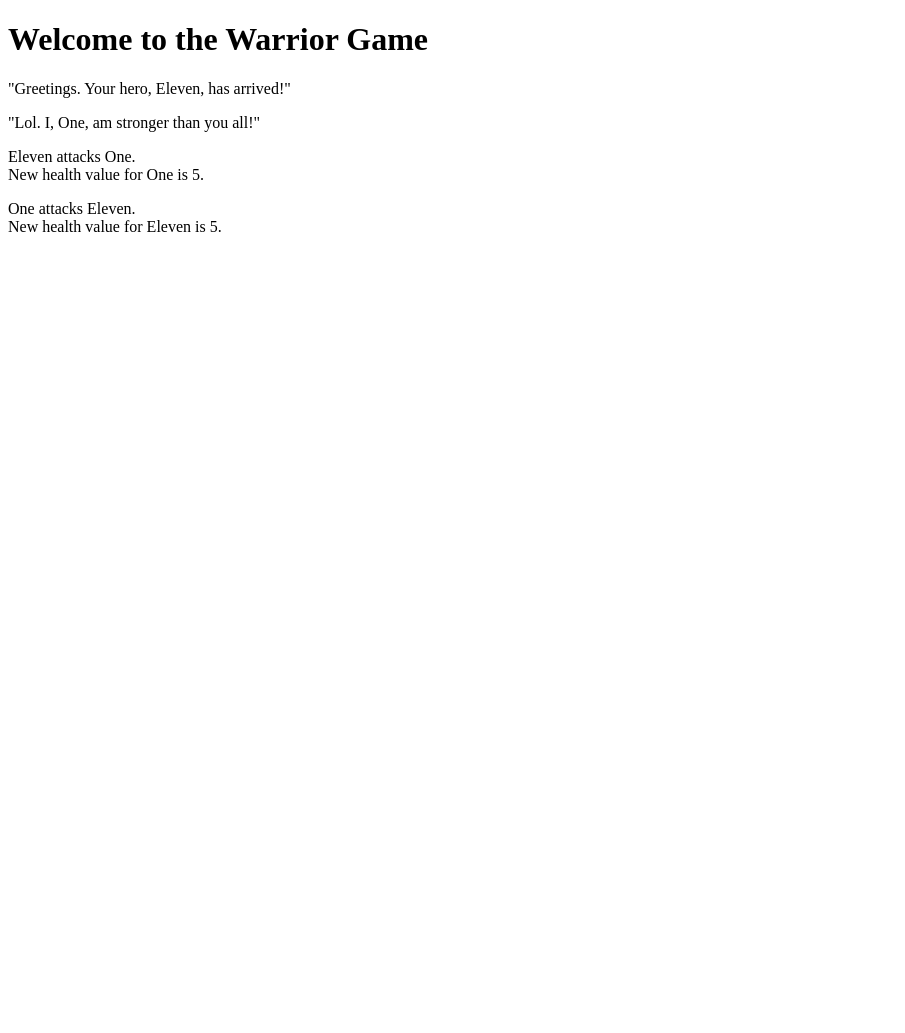
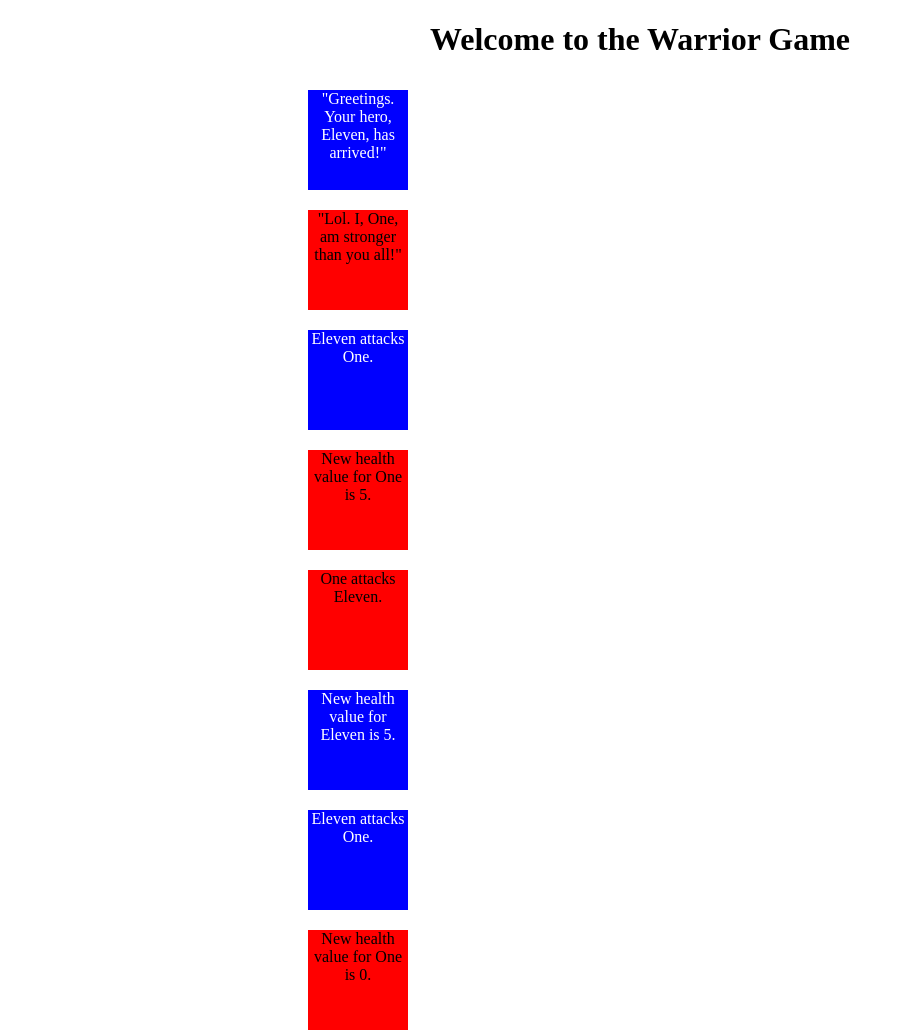
Before and after one commit to deanm627/more_class_practice, a plain HTML site: page index.html in a window 1280 px wide. Shown: the top 1033 px of the page, without its empty margins (0-905 px from the left). Before the commit the page ends 800 px from the top, so only its background shows below. Drawn offline with Linux system fonts and the light colour scheme.

Commit message:
Updates with all objectives met before user input

```diff
--- a/index.html
+++ b/index.html
@@ -4,10 +4,11 @@
     <meta charset="UTF-8">
     <meta name="viewport" content="width=device-width, initial-scale=1.0">
     <title>Warrior Class</title>
+    <link rel="stylesheet" href="styles.css" />
 </head>
 <body>
+    <div id="title"></div>
     <main>
-        <div id="title"></div>
         <div id="results"></div>
     </main>
 <script src="index.js"></script>
--- a/index.js
+++ b/index.js
@@ -3,11 +3,15 @@
 const results = document.getElementById('results');
 const title = document.getElementById('title');
 
-function appendDOM(text) {
-    const p = document.createElement('p');
-    p.innerText = text;
-    results.appendChild(p);
+function appendDOM(text, className) {
+    const message = document.createElement('div');
+    message.classList.add(className);
+    message.classList.add('message');
+    message.innerText = text;
+    results.appendChild(message);
 };
+
+let trackState = {hero: null, villain: null};
 
 class Warrior {
     constructor(characterName, details, health = 10, power = 5) {
@@ -26,29 +30,66 @@ class Warrior {
         appendDOM(`"Hello, my name is ${this.characterName}"`);
     }
 
-    attack(attacker) {
+    attackedBy(attacker) {
         this.health = this.health - attacker.power;
-        appendDOM(`${attacker.characterName} attacks ${this.characterName}.\nNew health value for ${this.characterName} is ${this.health}.`);
+        appendDOM(`${attacker.characterName} attacks ${this.characterName}.`, attacker.warriorType);
+        appendDOM(`New health value for ${this.characterName} is ${this.health}.`, this.warriorType);
+    }
+
+    alive() {
+        return this.health > 0;
     }
 };
 
 class Hero extends Warrior {
+    constructor(characterName, details, health, power, warriorType) {
+        super(characterName, details, health, power);
+        this.warriorType = warriorType;
+    }
     announce() {
-        appendDOM(`"Greetings. Your hero, ${this.characterName}, has arrived!"`);
+        appendDOM(`"Greetings. Your hero, ${this.characterName}, has arrived!"`, this.warriorType);
     }
 };
 
-class Villian extends Warrior {
+class Villain extends Warrior {
+    constructor(characterName, details, health, power, warriorType) {
+        super(characterName, details, health, power);
+        this.warriorType = warriorType;
+    }
     taunt() {
-        appendDOM(`"Lol. I, ${this.characterName}, am stronger than you all!"`);
+        appendDOM(`"Lol. I, ${this.characterName}, am stronger than you all!"`, this.warriorType);
     }
 };
 
-const eleven = new Hero('Eleven');
-const one = new Villian('One');
+class Zombie extends Villain {
+    alive() {
+        return true;
+    }
+}
+
+const eleven = new Hero('Eleven', null, 10, 5, 'hero');
+const one = new Villain('One', null, 10, 5, 'villain');
+const zombie = new Zombie('Zombie', null, 10, 5, 'zombie');
 
 Warrior.welcomeMessage();
 eleven.announce();
 one.taunt();
-one.attack(eleven);
-eleven.attack(one);
+one.attackedBy(eleven);
+eleven.attackedBy(one);
+console.log(eleven.alive());
+console.log(one.alive());
+one.attackedBy(eleven);
+
+let enemiesArr = [one, zombie];
+let random = getRandomInt(enemiesArr.length);
+console.log(random);
+eleven.attackedBy(enemiesArr[random]);
+
+trackState.hero = eleven;
+trackState.villain = one;
+console.log(trackState.hero.health);
+console.log(trackState.villain.health);
+
+function getRandomInt(max) {
+    return Math.floor(Math.random() * max);
+  }
--- /dev/null
+++ b/styles.css
@@ -0,0 +1,38 @@
+#title {
+    text-align: center;
+}
+
+main {
+    width: 700px;
+    height: 500px;
+}
+
+#results {
+    display: flex;
+    flex-wrap: wrap;
+    flex-direction: column;
+    justify-content: center;
+    align-content: center;
+}
+
+.message {
+    margin: 10px;
+    height: 100px;
+    width: 100px;
+    text-align: center;
+}
+
+.hero {
+    color: white;
+    background-color: blue;
+}
+
+.villain {
+    color: black;
+    background-color: red;
+}
+
+.zombie {
+    color: black;
+    background-color: green;
+}
```
